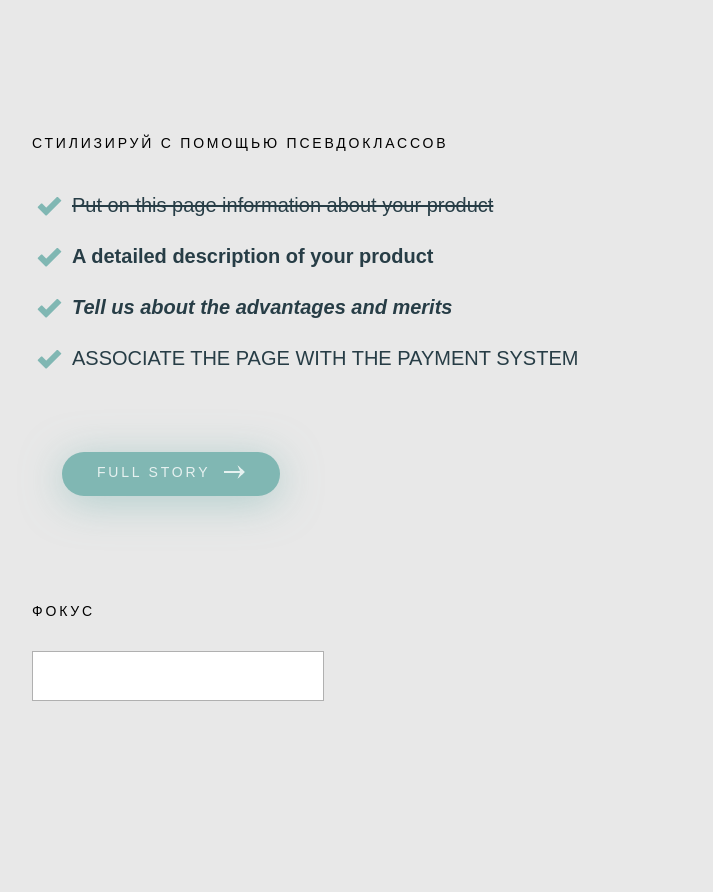
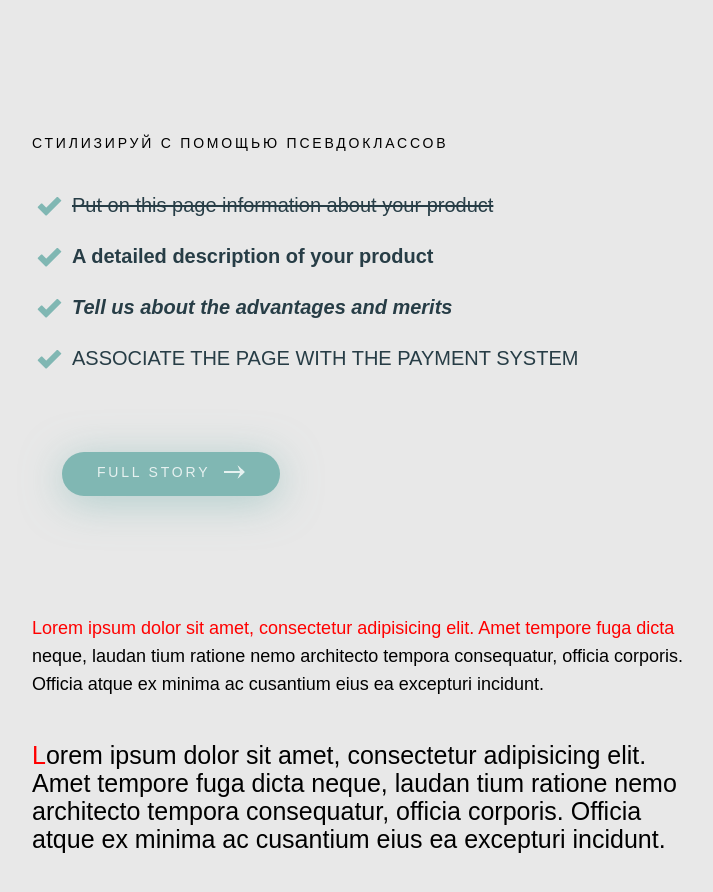
Before and after one commit to Stalmax76/Hello_vsCode, a plain HTML site: page index.html in a window 1280 px wide. Shown: the whole page, without its empty margins (268-981 px from the left). Drawn offline with Linux system fonts and the light colour scheme.

Commit message:
working with pseudo-elements
working with pseudo-elements

```diff
--- a/css/style.css
+++ b/css/style.css
@@ -170,22 +170,25 @@ body {
 .main__button:active {
    background-color: #818181;
 }
-.main__input {
-   margin: 95px 0px 0px 0px;
+.text p {
+   margin: 0px 0px 43px 0px;
+   color: #000000;
+   font-size: 18px;
+   line-height: 28px;
 }
-.main__input-title {
-   text-transform: uppercase;
-   color: #000000;
-   font-size: 14px;
-   line-height: 40px;
-   letter-spacing: 2.8px;
-   margin: 0px 0px 20px 0px;
+.text p:last-child {
+   padding: 0px 0px 618px 0px;
+   font-size: 25px;
 }
-.main__input-text {
-   width: 292px;
-   height: 50px;
-   border: 1px solid #b0b0b0;
+.text p:last-child::first-letter {
+   color: #ff0000;
+   line-height: 28px;
+   font-size: 25px;
 }
-.main__input-text:focus {
-   box-shadow: 0 0 20px rgba(127, 190, 213, 0.93);
+.text p:first-child {
+   margin: 118px 0px 43px 0px;
+   font-size: 18px;
 }
+.text p:first-child::first-line {
+   color: #ff0000;
+}
--- a/index.html
+++ b/index.html
@@ -26,9 +26,13 @@
             <span>Full Story</span>
          </a>
       </div>
-      <div class="main__input">
-         <div class="main__input-title">Фокус</div>
-         <input class="main__input-text" type="text">
+      <div class="text">
+         <p>Lorem ipsum dolor sit amet, consectetur adipisicing elit. Amet tempore fuga dicta neque, laudan
+            tium ratione nemo architecto tempora consequatur, officia corporis. Officia atque ex minima ac
+            cusantium eius ea excepturi incidunt.</p>
+         <p>Lorem ipsum dolor sit amet, consectetur adipisicing elit. Amet tempore fuga dicta neque, laudan
+            tium ratione nemo architecto tempora consequatur, officia corporis. Officia atque ex minima ac
+            cusantium eius ea excepturi incidunt.</p>
       </div>
    </div>
 </body>
```
